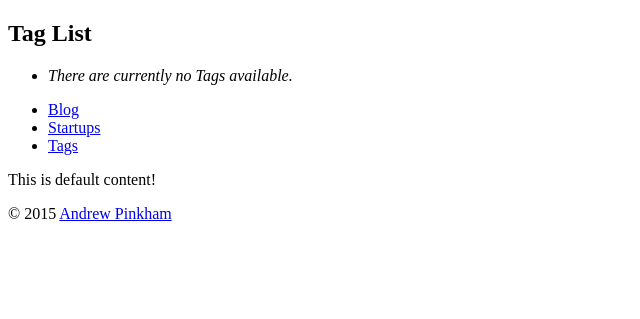
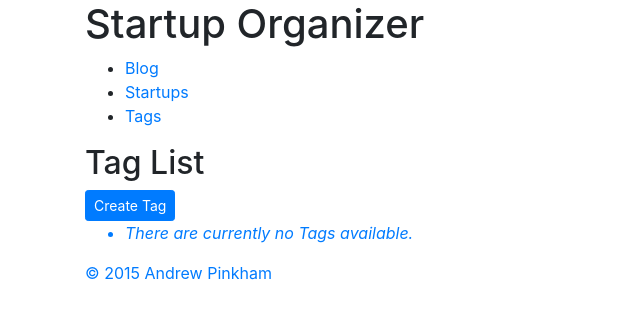
Before and after one commit to redyelruc/suorganiser, a Django app: page /tag/ in a window 1280 px wide. Shown: the top 319 px of the page, without its empty margins (0-640 px from the left). Run offline with Django 3.2, Linux system fonts and the light colour scheme; data that the repository does not hold is empty; some libraries are stand-ins or nearby versions.

Commit message:
imported crispy forms to beautify the apps. Made a Create class for each of the objects. Next is Newslink 252

```diff
--- a/organizer/templates/organizer/startup_detail.html
+++ b/organizer/templates/organizer/startup_detail.html
@@ -8,7 +8,7 @@
 <article>
     <h2>{{ startup.name }}</h2>
     <di>
-        <dt> Date Founded></dt>
+        <dt> Date Founded</dt>
         <dd>{{ startup.founded_date|date:"F jS, Y" }}</dd>   {# full moth, date + st or th, year #}
         <dt>Website</dt>
         <dd>{{ startup.website|urlize }}</dd>
--- a/organizer/templates/organizer/startup_list.html
+++ b/organizer/templates/organizer/startup_list.html
@@ -6,6 +6,11 @@
 
 {% block content %}
     <h2>Startup List</h2>
+    <div>
+            <a href="{% url 'organizer_startup_create' %}">
+            <button class="btn btn-primary btn-sm" onclick = "">
+                    Create Startup</button>
+    </div>
     <ul>
         {% for startup in startup_list %}
         <li>
--- a/organizer/templates/organizer/tag_list.html
+++ b/organizer/templates/organizer/tag_list.html
@@ -6,6 +6,11 @@
 
 {% block content %}
     <h2>Tag List</h2>
+    <div>
+            <a href="{% url 'organizer_tag_create' %}">
+            <button class="btn btn-primary btn-sm" onclick = "">
+                    Create Tag</button>
+    </div>
     <ul>
         {% for tag in tag_list %}
             <l1>
--- a/organizer/views.py
+++ b/organizer/views.py
@@ -1,9 +1,8 @@
+from django.shortcuts import get_object_or_404, render, redirect
 from django.shortcuts import get_object_or_404, render
+from django.views.generic import View   # needed to make class based views
 from .models import Tag, Startup
-from django.shortcuts import get_object_or_404, render
-
-from .models import Tag, Startup
-
+from .forms import TagForm, StartupForm
 
 
 def tag_list(request):
@@ -13,8 +12,8 @@ def tag_list(request):
     output = template.render(context)
     return HttpResponse(output)'''
     #all this code has been replaced by
+    return render(request,'organizer/tag_list.html',{'tag_list':Tag.objects.all()})
 
-    return render(request,'organizer/tag_list.html',{'tag_list':Tag.objects.all()})
 
 def tag_detail(request, slug):
     tag = get_object_or_404(Tag, slug__iexact=slug)
@@ -23,9 +22,56 @@ def tag_detail(request, slug):
     #return HttpResponse(template.render(context))
     return render(request,'organizer/tag_detail.html',{'tag':tag})
 
+class TagCreate(View):
+    form_class = TagForm
+    template_name = 'organizer/tag_form.html'
+
+    def get(self,request):
+        return render(request, self.template_name, {'form':self.form_class()})
+
+    def post(self, request):
+        bound_form = self.form_class(request.POST)
+        if bound_form.is_valid():
+            new_tag = bound_form.save()
+            return redirect(new_tag)
+        else:
+            return render(request, self.template_name, {'form':bound_form})
+
+'''This function is now rendered uselass as we have created the class above it
+def tag_create(request):
+    if request.method =='POST':
+        # bind data to the form
+        form = TagForm(request.POST)
+        # if the data is valid:
+        if form.is_valid():
+            # create a new object from teh data
+            new_tag = form.save()
+            #show webpage for new object
+            return redirect(new_tag)
+    else:   # else if no data or invalid data
+        form = TagForm()
+        # SHOW BOUND Form
+    return render(request, 'organizer/tag_form.html', {'form':form })
+'''
 def startup_list(request):
     return render(request,'organizer/startup_list.html',{'startup_list': Startup.objects.all()})
+
 
 def startup_detail(request, slug):
     startup = get_object_or_404(Startup, slug__iexact=slug)
     return render(request,'organizer/startup_detail.html', {'startup':startup})
+
+class StartupCreate(View):
+    form_class= StartupForm
+    template_name = 'organizer/startup_form.html'
+
+    def get(self, request):
+        return render(request, self.template_name, {'form':self.form_class()})
+
+    def post(self, request):
+        bound_form = self.form_class(request.POST)
+        if bound_form.is_valid():
+            new_startup = bound_form.save()
+            return redirect(new_startup)
+        else:
+            return render(request, self.template_name,{'form': bound_form})
--- a/suorganiser/settings.py
+++ b/suorganiser/settings.py
@@ -39,6 +39,7 @@ INSTALLED_APPS = [
     'django.contrib.staticfiles',
     'blog',
     'organizer',
+    'crispy_forms'
 ]
 
 MIDDLEWARE = [
@@ -121,3 +122,5 @@ USE_TZ = True
 # https://docs.djangoproject.com/en/2.2/howto/static-files/
 
 STATIC_URL = '/static/'
+
+CRISPY_TEMPLATE_PACK = 'bootstrap4'
--- a/suorganiser/urls.py
+++ b/suorganiser/urls.py
@@ -15,18 +15,21 @@ Including another URLconf
 """
 from django.contrib import admin
 from django.urls import path
-
-from blog.views import PostList, post_detail
-from organizer.views import tag_detail, tag_list, startup_list, startup_detail
 from .views import redirect_root
+from blog.views import PostList, PostCreate, post_detail
+from organizer.views import TagCreate, StartupCreate, startup_detail, startup_list, tag_detail, tag_list
 
 urlpatterns = [
     path('admin/', admin.site.urls),
     path('tag/', tag_list, name ='organizer_tag_list'),
+    path('tag/create/', TagCreate.as_view(), name='organizer_tag_create'),
     path('tag/<slug>/', tag_detail, name='organizer_tag_detail'),
     path('startup/',startup_list, name='organizer_startup_list'),
+    path('startup/create/',StartupCreate.as_view(), name='organizer_startup_create'),
     path('startup/<slug>/', startup_detail, name='organizer_startup_detail'),
     path('',redirect_root),
     path('blog/', PostList.as_view(), name='blog_post_list'),
-    path('blog/<year>/<month>/<slug>', post_detail, name = 'blog_post_detail')
+    path('blog/create/',PostCreate.as_view(), name='blog_post_create'),
+    path('blog/<year>/<month>/<slug>', post_detail, name = 'blog_post_detail'),
+
 ]
--- a/templates/base.html
+++ b/templates/base.html
@@ -10,18 +10,19 @@
     </title>
     <meta http-equiv="X-UA-Compatible" content="IE=edge,chrome=1">
     <meta name="viewport" content="width=device-width, initial-scale=1">
-        <!--[if IE]><script
+    <!--[if IE]>
+    <script
             src="http://html5shiv.googlecode.com/svn/trunk/html5.js">
     </script><![endif]-->
+    <link rel="stylesheet" href="https://stackpath.bootstrapcdn.com/bootstrap/4.1.3/css/bootstrap.min.css"
+          integrity="sha384-MCw98/SFnGE8fJT3GXwEOngsV7Zt27NXFoaoApmYm81iuXoPkFOJwJ8ERdknLPMO" crossorigin="anonymous">
 </head>
 
 <body>
 
-        <div><!--container-->
+<div class="container container-fluid">
     <header>
-                {% block content %}
-                <h1>Startup Organizer</h1>
-                {% endblock %}
+        <h1 class="display-5">Startup Organizer</h1>
     </header>
     <nav>
         <ul>
@@ -37,10 +38,13 @@
         </ul>
     </nav>
     <main>
+        {% block content %}
             This is default content!
+        {% endblock %}
     </main>
 </div><!--container-->
 
+<div class="container container-inline">
     <footer>
         <p>
             &copy; 2015
@@ -48,6 +52,6 @@
                 Andrew Pinkham</a>
         </p>
     </footer>
-
+</div>
 </body>
 </html>
```
Also changed, not shown: blog/templates/blog/post_form.html (+4 -3 lines), blog/templates/blog/post_list.html (+13 -5 lines), blog/views.py (+18 -2 lines), organizer/templates/organizer/startup_form.html (+9 -7 lines), organizer/templates/organizer/tag_form.html (+19 -15 lines). Lines whose indentation alone changed are shown as unchanged.
